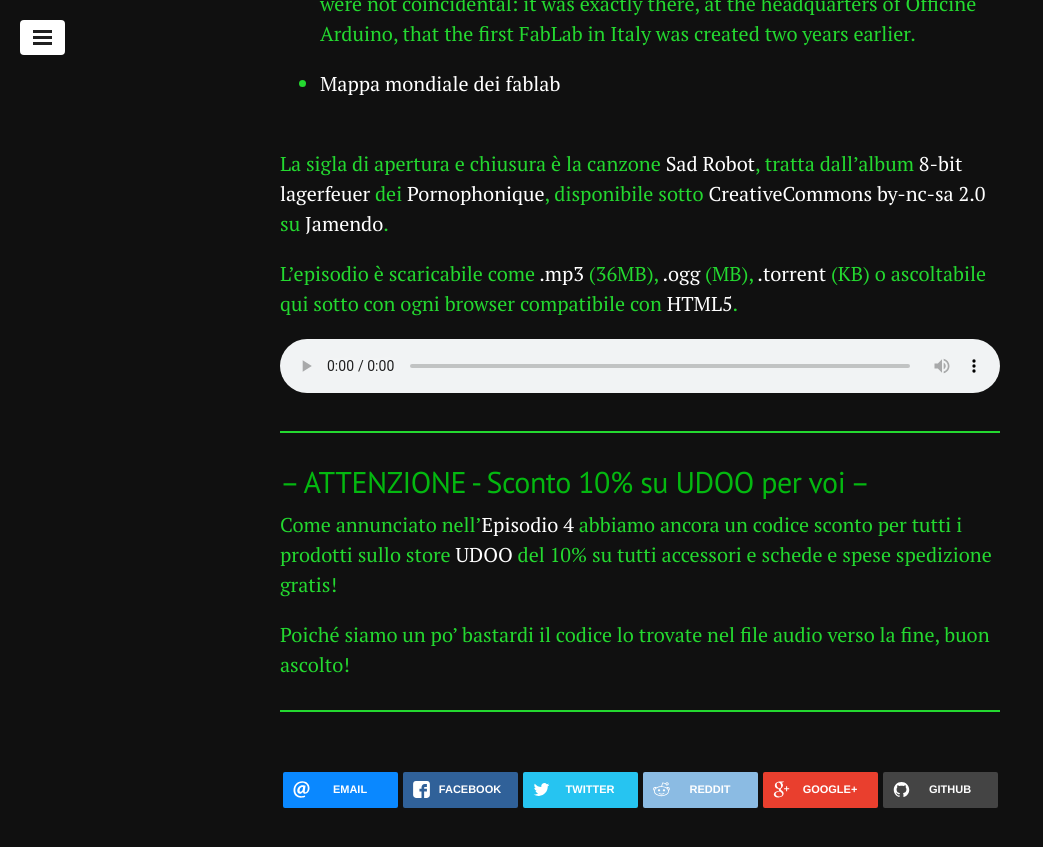
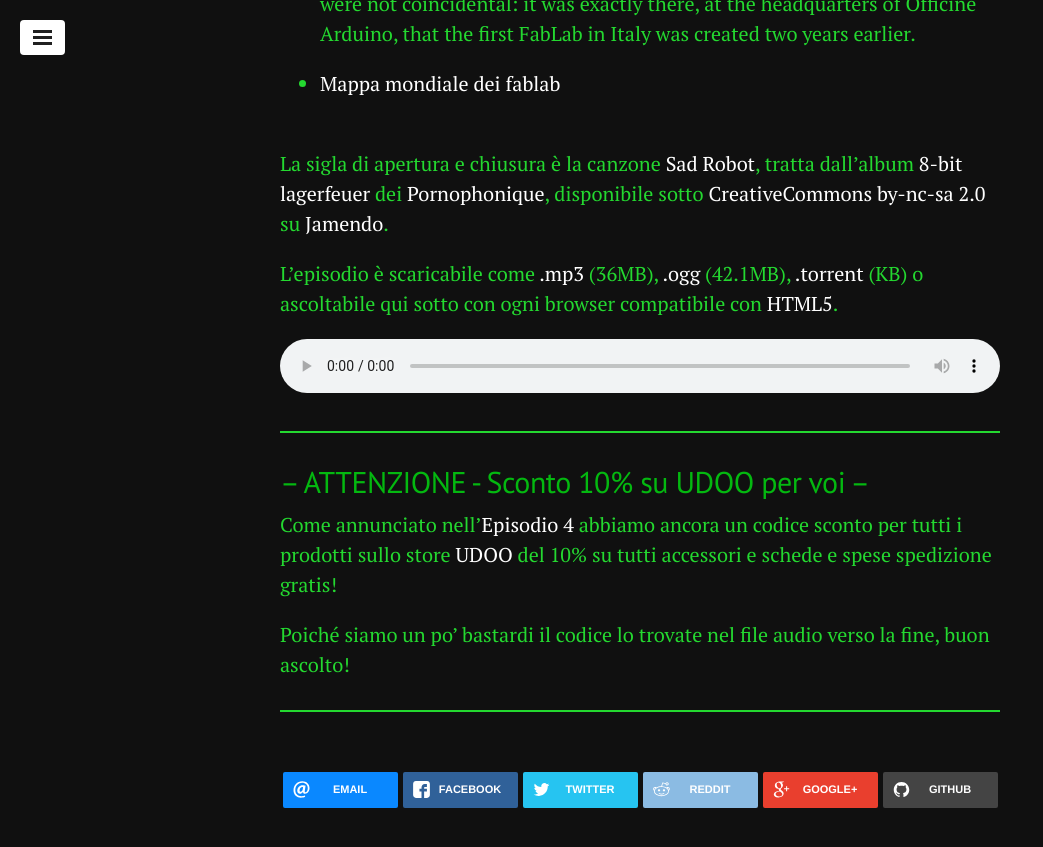
Before and after one commit to geekcookies/geekcookies.github.io, a Jekyll site: the page built from _posts/2015-11-08-episodio-11.md, in a window 1280 px wide and 900 px high, scrolled down 2492 px. Shown: the top 847 px of the window, without its empty margins (0-1043 px from the left). Built offline with Jekyll 4.4.1, drawn with Linux system fonts in a browser that asks for light colours; nearby versions of some CDN libraries; comment, search, counter and statistics services are not loaded.

Commit message:
added ep 11 OGG size

```diff
--- a/_posts/2015-11-08-episodio-11.md
+++ b/_posts/2015-11-08-episodio-11.md
@@ -9,7 +9,7 @@
   filemp3      : https://archive.org/download/geekcookies_ep_11/geekcookies_ep_11.mp3
   filemp3_size : "36MB"
   fileogg      : https://archive.org/download/geekcookies_ep_11/geekcookies_ep_11.ogg
-  fileogg_size : "MB"
+  fileogg_size : "42.1MB"
   filetorrent  : https://archive.org/download/geekcookies_ep_11/geekcookies_ep_11_archive.torrent
   filetorr_size : "KB"
   filesize     : 37349432
```
